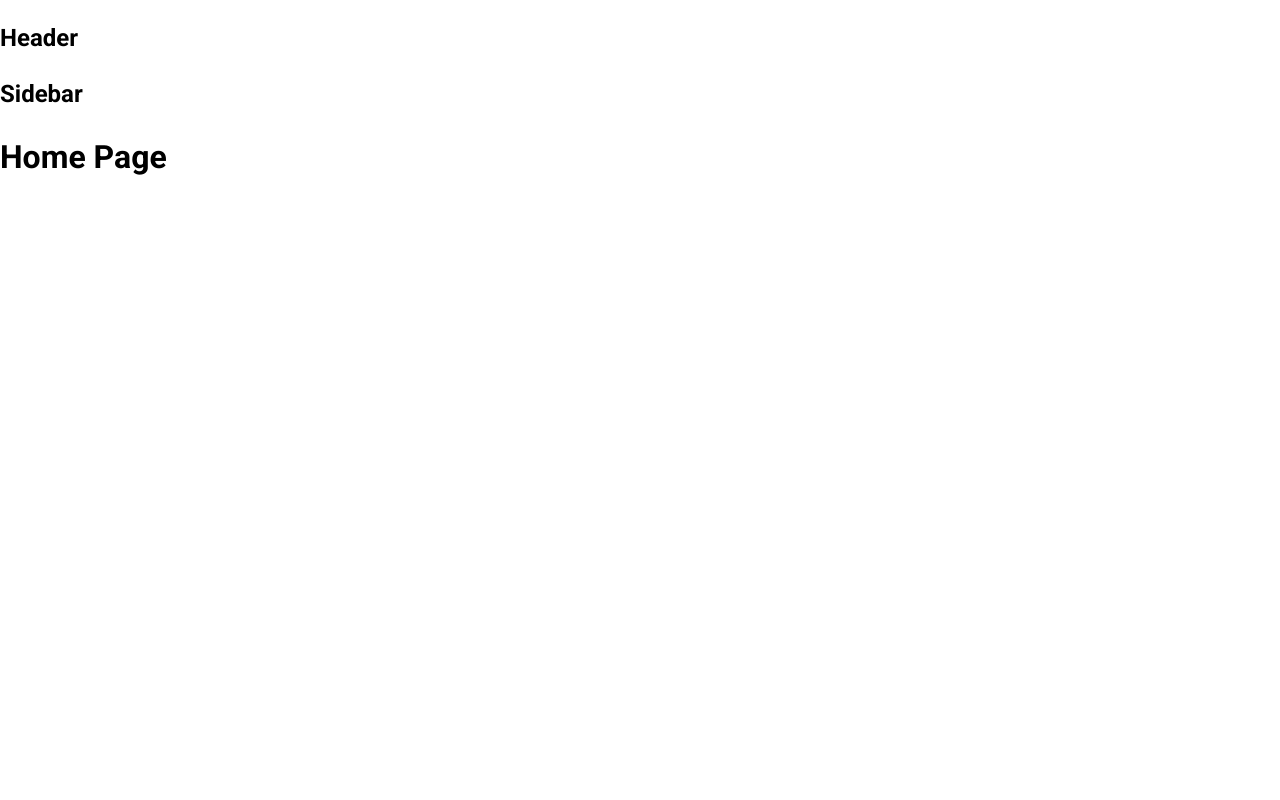
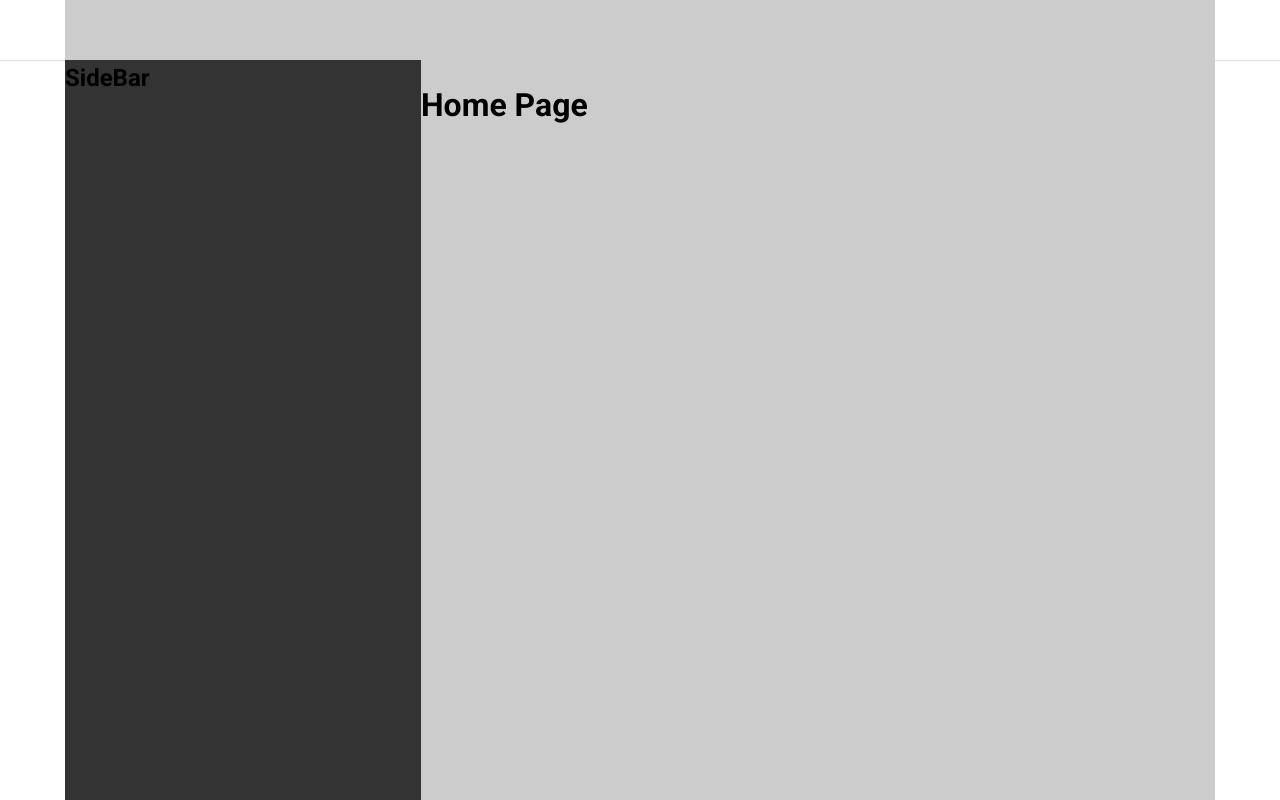
Before and after one commit to Nhaterik/titok-ui, a React (Create React App) app: page / in a window 1280 px wide. Shown: the top 800 px of the page. Built offline with nearby package versions, Linux system fonts and the light colour scheme.

Commit message:
add skeletol

```diff
--- a/package.json
+++ b/package.json
@@ -6,6 +6,7 @@
     "@testing-library/jest-dom": "^5.17.0",
     "@testing-library/react": "^13.4.0",
     "@testing-library/user-event": "^13.5.0",
+    "classnames": "^2.5.1",
     "normalize.css": "^8.0.1",
     "react": "^18.3.0",
     "react-dom": "^18.3.0",
--- a/src/components/GlobalStyles/GlobalStyles.scss
+++ b/src/components/GlobalStyles/GlobalStyles.scss
@@ -2,9 +2,13 @@
 @import url('https://fonts.googleapis.com/css2?family=Montserrat:ital,wght@0,100..900;1,100..900&family=Roboto:ital,wght@0,100;0,300;0,400;0,500;0,700;0,900;1,100;1,300;1,400;1,500;1,700;1,900&display=swap');
 :root{
  --primary:#fe2c55;
+ --default-layout-header-height:60px;
+ --default-layout-width:1150px;
 }
 *{
     box-sizing: border-box;
+    margin: 0;
+    padding: 0;
 }
 html{
  font-size: 62.5%;
--- /dev/null
+++ b/src/components/Layout/DefaultLayout/DefaultLayout.module.scss
@@ -0,0 +1,16 @@
+.wrapper{
+    display: flex;
+    flex-direction: column;
+    align-items: center;
+}
+.container{
+    display: flex;
+    width: var(--default-layout-width);
+    min-height: 1000px;
+    background-color: #333;
+}
+.content{
+    flex: 1;
+    background-color: #ccc;
+    min-height: 1000px;
+}
--- /dev/null
+++ b/src/components/Layout/DefaultLayout/Sidebar/Sidebar.module.scss
@@ -0,0 +1,3 @@
+.wrapper{
+   width: 356px;
+}
--- a/src/components/Layout/DefaultLayout/Sidebar/index.js
+++ b/src/components/Layout/DefaultLayout/Sidebar/index.js
@@ -1,6 +1,11 @@
+import classNames from 'classnames/bind'
+import styles from './Sidebar.module.scss'
+const cx=classNames.bind(styles)
 function Sidebar( ) {
     return (
-        <h2>Sidebar</h2>
+       <aside className={cx('wrapper')}>
+        <h2>SideBar</h2>
+         </aside>
     )
 }
 export default Sidebar
--- a/src/components/Layout/DefaultLayout/index.js
+++ b/src/components/Layout/DefaultLayout/index.js
@@ -1,12 +1,15 @@
 import Header  from "~/components/Layout/components/Header"
 import Sidebar  from "./Sidebar"
+import styles from "./DefaultLayout.module.scss"
+import classNames from "classnames/bind"
+const cx=classNames.bind(styles)
 function DefaultLayout( {children}) {
     return (
-        <div>
+        <div className={cx('wrapper')}>
             <Header/>
-            <div className="container">
+            <div className={cx('container')}>
                 <Sidebar/>
-                <div className="content">{children}</div>
+                <div className={cx('content')}>{children}</div>
             </div>
         </div>
     )
--- /dev/null
+++ b/src/components/Layout/components/Header/Header.module.scss
@@ -0,0 +1,13 @@
+.wrapper{
+    width: 100%;
+    height: var(--default-layout-header-height);
+    box-shadow:0 1px 1px rgb(0 0 0 / 12%) ;
+    display: flex;
+    justify-content: center;
+}
+
+.inner{
+    height: 100%;
+    width: var(--default-layout-width);
+    background-color: #ccc;
+}
--- a/src/components/Layout/components/Header/index.js
+++ b/src/components/Layout/components/Header/index.js
@@ -1,6 +1,13 @@
+import classNames from 'classnames/bind'
+import styles from './Header.module.scss'
+const cx=classNames.bind(styles)
 function Header( ) {
     return (
-        <h2>Header</h2>
+      <header className={cx('wrapper')}>
+        <div className={cx('inner')}>
+
+        </div>
+      </header>
     )
 }
 export default Header
```
Also changed, not shown: 1 other file (tests, documents, lock files or other folders).
